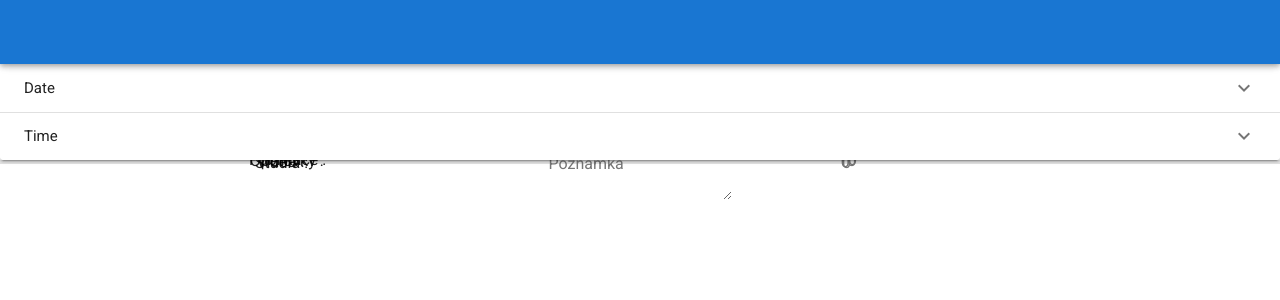
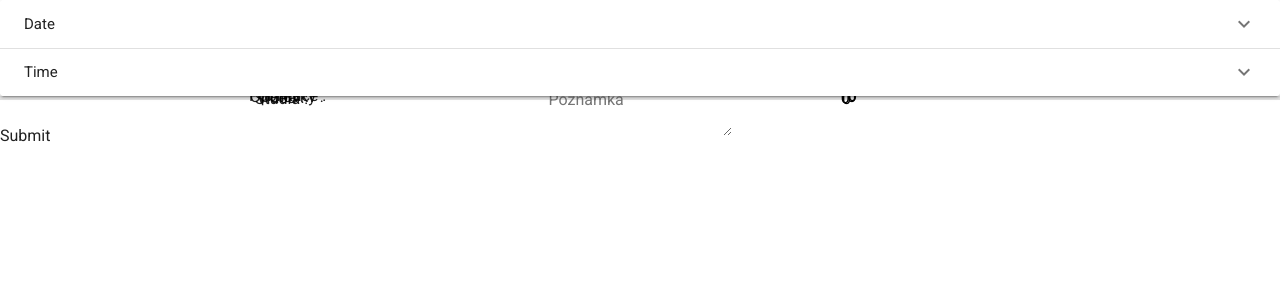
Before and after one commit to Cojavim/Vue-Miniministry, a Vue app: page / in a window 1280 px wide. Shown: the top 300 px of the page. Built offline with nearby package versions, Linux system fonts and the light colour scheme.

Commit message:
📃 Form

```diff
--- a/src/App.vue
+++ b/src/App.vue
@@ -1,10 +1,10 @@
 <template>
   <v-app>
-    <v-app-bar
+    <!-- <v-app-bar
       app
       color="primary"
       dark>
-    </v-app-bar>
+    </v-app-bar> -->
     <v-main>
       <router-view></router-view>
     </v-main>
--- a/src/components/InputField.vue
+++ b/src/components/InputField.vue
@@ -1,11 +1,14 @@
 <template>
-    <div class="input-container">
+        <form
+            id="entryFrom"
+            @submit="submitEntry"
+        >
         <v-expansion-panels focusable>
             <v-expansion-panel>
             <v-expansion-panel-header>Date</v-expansion-panel-header>
             <v-expansion-panel-content>
                 <v-date-picker
-                v-model="picker"
+                v-model="newEntry.date"
                 locale="cs"
             ></v-date-picker>
             </v-expansion-panel-content>
@@ -14,7 +17,7 @@
             <v-expansion-panel-header>Time</v-expansion-panel-header>
             <v-expansion-panel-content>
                 <v-time-picker
-                v-model="e7"
+                v-model="newEntry.timeServed"
                 format="24hr"
             ></v-time-picker>
             </v-expansion-panel-content>
@@ -28,36 +31,58 @@
         </v-row>
         <v-row justify="space-around">
             <span>Publikace :</span>
-            <input v-model.number="pub" type="number" placeholder="0">
+            <input v-model.number="newEntry.publications" type="number" placeholder="0">
         </v-row>
         <v-divider></v-divider>
         <v-row justify="space-around">
             <span>Opetovky :</span>
-            <input v-model.number="returns" type="number" placeholder="0">
+            <input v-model.number="newEntry.returnVisits" type="number" placeholder="0">
         </v-row>
         <v-divider></v-divider>
         <v-row justify="space-around">
             <span>Videa :</span>
-            <input v-model.number="video" type="number" placeholder="0">
+            <input v-model.number="newEntry.videosPlayed" type="number" placeholder="0">
         </v-row>
         <v-divider></v-divider>
         <v-row justify="space-around">
             <span>Studia :</span>
-            <input v-model.number="study" type="number" placeholder="0">
+            <input v-model.number="newEntry.studiesConducted" type="number" placeholder="0">
         </v-row>
         <v-divider></v-divider>
         <v-row justify="space-around">
-            <textarea v-model="note" placeholder="Poznamka"></textarea>
+            <textarea v-model="newEntry.note" placeholder="Poznamka"></textarea>
         </v-row>
-    </div>
+        <input
+        type="submit"
+        value="Submit"
+        >
+        </form>
 </template>
 
 <script>
 export default {
     name: 'InputField',
     data: () => ({
-    //
+        newEntry: {
+            date: new Date().toISOString().substr(0, 10),
+            timeServed: 0,
+            publications: 0,
+            returnVisits: 0,
+            videosPlayed: 0,
+            studiesConducted: 0,
+            note: '',
+        }
     }),
+    methods:{
+        submitEntry: function (e) {
+        this.errors = [];
+
+        console.log('SUBMIT!', this.newEntry)
+
+        e.preventDefault();
+        }
+    }
+
 }
 </script>
 
```
Also changed, not shown: 1 other file (tests, documents, lock files or other folders).
